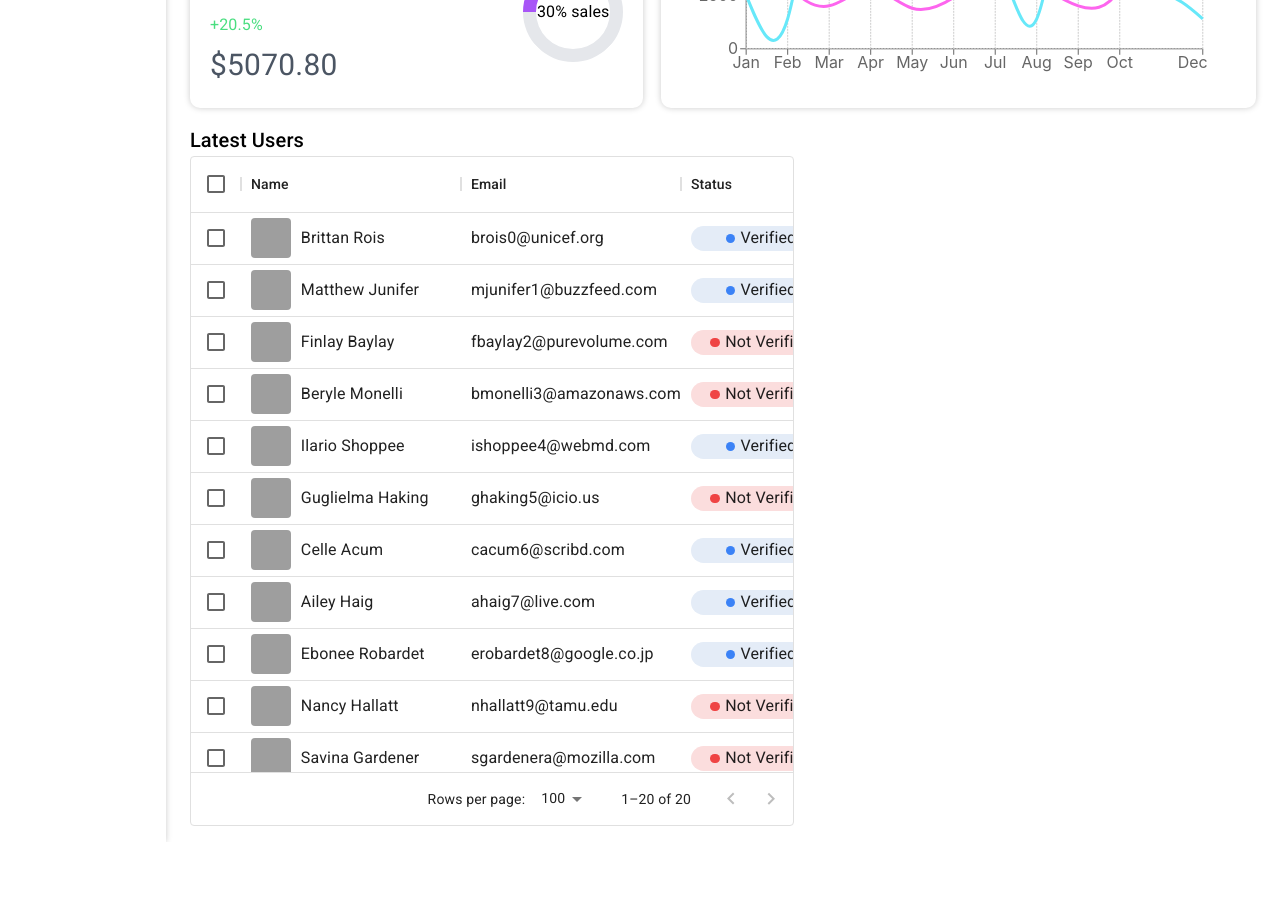
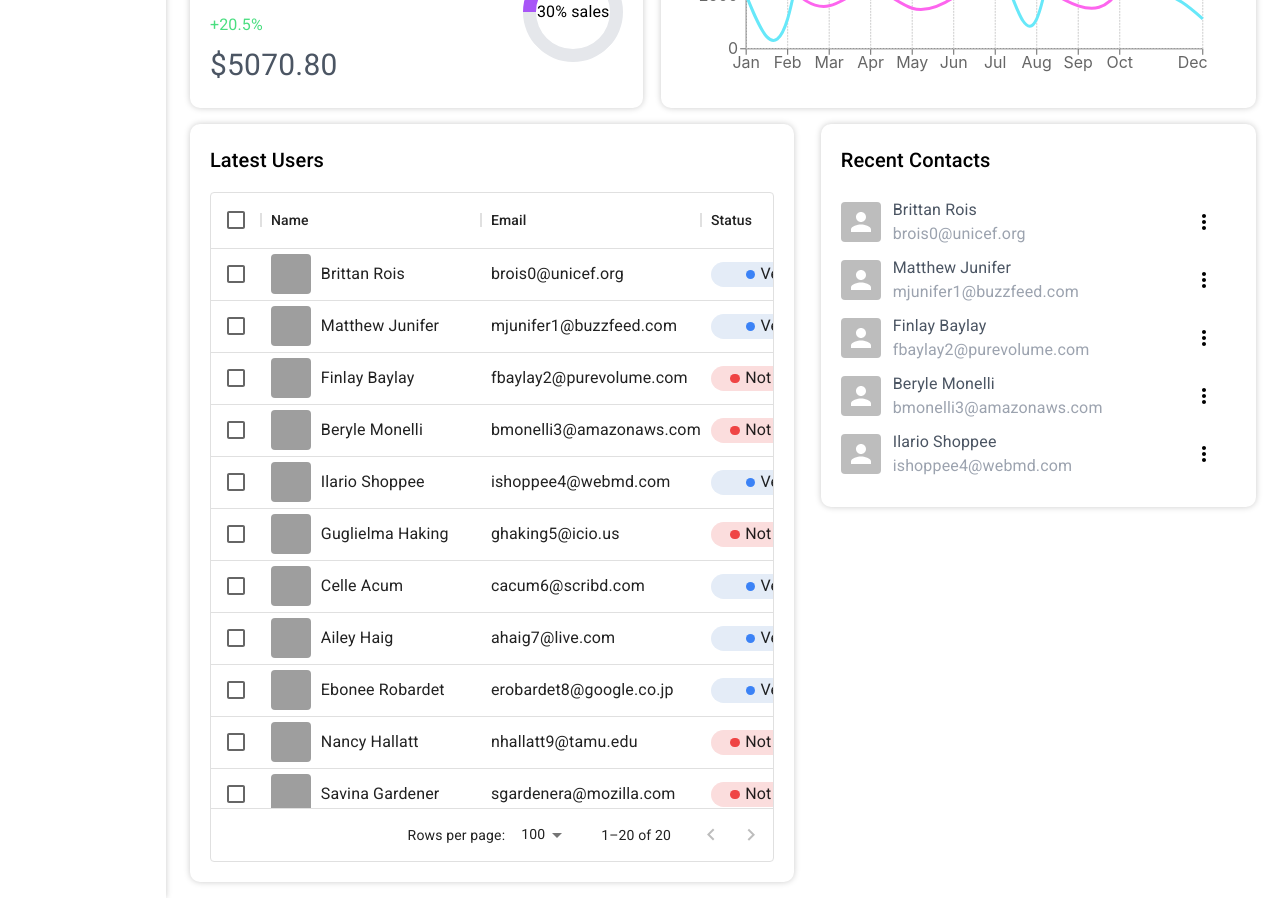
Before and after one commit to ehsanMahmoodi/admin-dashboard, a React (Create React App) app: page / in a window 1280 px wide. Shown: the part 600-1498 px from the top of the page. Before the commit the page ends 1442 px from the top, so only its background shows below. Built offline with nearby package versions, Linux system fonts and the light colour scheme; grey boxes are pictures that could not be loaded.

Commit message:
create recent contact section in home page

```diff
--- /dev/null
+++ b/src/Data/recent-user.json
@@ -0,0 +1,52 @@
+[
+  {
+    "id": 1,
+    "name": "Brittan Rois",
+    "email": "brois0@unicef.org",
+    "location": "Bator",
+    "phone": "+62 745 807 7685",
+    "total_spend": "$557248.44",
+    "total_orders": 24011,
+    "status": "verified"
+  },
+  {
+    "id": 2,
+    "name": "Matthew Junifer",
+    "email": "mjunifer1@buzzfeed.com",
+    "location": "Bromma",
+    "phone": "+46 993 722 3008",
+    "total_spend": "$599864.94",
+    "total_orders": 60195,
+    "status": "verified"
+  },
+  {
+    "id": 3,
+    "name": "Finlay Baylay",
+    "email": "fbaylay2@purevolume.com",
+    "location": "Atalaia",
+    "phone": "+55 232 355 3569",
+    "total_spend": "$171337.47",
+    "total_orders": 96328,
+    "status": "not verified"
+  },
+  {
+    "id": 4,
+    "name": "Beryle Monelli",
+    "email": "bmonelli3@amazonaws.com",
+    "location": "Martingança",
+    "phone": "+351 734 876 8127",
+    "total_spend": "$335862.78",
+    "total_orders": 78768,
+    "status": "not verified"
+  },
+  {
+    "id": 5,
+    "name": "Ilario Shoppee",
+    "email": "ishoppee4@webmd.com",
+    "location": "Lincoln",
+    "phone": "+54 410 442 6083",
+    "total_spend": "$719845.14",
+    "total_orders": 26045,
+    "status": "verified"
+  }
+]
--- /dev/null
+++ b/src/pages/HomePage/Components/RecentContacts/RecentContacts.jsx
@@ -0,0 +1,18 @@
+import {Box, Typography} from "@mui/material";
+import recentUsers from '../../../../Data/recent-user.json'
+import {useStyle} from "./RecentContacts.style";
+import RecentContactsCard from "./RecentContactsCard";
+
+const RecentContacts = ({sectionTitle}) => {
+    // get css style
+    const classes = useStyle()
+    return (<Box className={classes.homeRecentContantsUser}>
+        <Typography variant={'h6'}>{sectionTitle}</Typography>
+        <Box>
+            {recentUsers.map((user) => {
+                return (<RecentContactsCard key={user.id} contactName={user.name} contactMail={user.email}/>)
+            })}
+        </Box>
+    </Box>)
+}
+export default RecentContacts
--- /dev/null
+++ b/src/pages/HomePage/Components/RecentContacts/RecentContacts.style.js
@@ -0,0 +1,9 @@
+import {makeStyles} from "@mui/styles";
+
+export const useStyle = makeStyles({
+    homeRecentContantsUser: {
+        boxShadow: "0 0 6px #cbcbcb", borderRadius: '0.62rem', background: "#fff", padding: '1.25rem', '& h6': {
+            marginBottom: '1.37rem', textTransform: 'capitalize',
+        }
+    },
+})
--- /dev/null
+++ b/src/pages/HomePage/Components/RecentContacts/RecentContactsCard.jsx
@@ -0,0 +1,19 @@
+import {Avatar, Box, Typography} from "@mui/material";
+import {MoreVert} from "@mui/icons-material";
+import {useStyle} from "./RecentContactsCard.style";
+
+const RecentContactCard = ({contactPic, contactName, contactMail}) => {
+    // get css style
+    const classes = useStyle()
+    return (<Box className={classes.recentContantsUserItem}>
+        <Box className={classes.recentContantsUserDetail}>
+            <Avatar variant="rounded" src={(contactPic ? contactPic : '/')}/>
+            <Box className={classes.userAcountDetail}>
+                <Typography>{contactName}</Typography>
+                <Typography>{contactMail}</Typography>
+            </Box>
+        </Box>
+        <MoreVert/>
+    </Box>)
+}
+export default RecentContactCard
--- /dev/null
+++ b/src/pages/HomePage/Components/RecentContacts/RecentContactsCard.style.js
@@ -0,0 +1,19 @@
+import {makeStyles} from "@mui/styles";
+
+export const useStyle = makeStyles({
+    recentContantsUserItem: {
+        display: "flex", justifyContent: "space-between", alignItems: "center", marginBottom: '0.62rem', "& svg": {
+            margin: '0 1.25rem', "&:hover": {
+                cursor: 'pointer'
+            }
+        }
+    }, recentContantsUserDetail: {
+        display: "flex", width: '100%', alignItems: "center", "& p:nth-child(1)": {
+            color: '#4B5563', textTransform: 'capitalize'
+        }, "& p:nth-child(2)": {
+            color: '#9CA3AF'
+        }
+    }, userAcountDetail: {
+        marginLeft: '0.75rem'
+    }
+})
--- a/src/pages/HomePage/HomePage.jsx
+++ b/src/pages/HomePage/HomePage.jsx
@@ -8,6 +8,7 @@ import UserAnalyticLg from "./Components/UserAnalyticLg/UserAnalyticLg";
 import UserAnalyticSm from "./Components/UserAnalyticSm/UserAnalyticSm";
 import UserAnalyticsChart from "./Components/UserAnalyticsChart/UserAnalyticsChart";
 import LatestUsers from "./Components/LatestUsers/LatestUsers";
+import RecentContacts from "./Components/RecentContacts/RecentContacts";
 
 const HomePage = () => {
     // get css style
@@ -53,6 +54,9 @@ const HomePage = () => {
             <Grid item xs={12} md={6} lg={6.8} className={classes.userSectionItem}>
                 <LatestUsers sectionTitle={'latest users'}/>
             </Grid>
+            <Grid item xs={12} md={5.7} lg={4.9}>
+                <RecentContacts sectionTitle={'recent contacts'}/>
+            </Grid>
         </Grid>
         {/*end userActions*/}
     </Container>)
--- a/src/pages/HomePage/HomePage.style.js
+++ b/src/pages/HomePage/HomePage.style.js
@@ -13,5 +13,9 @@ export const useStyle = makeStyles({
         padding: '0.81rem'
     }, analyticSection: {
         marginBottom: '1rem'
+    }, userSectionItem: {
+        boxShadow: "0 0 6px #cbcbcb", borderRadius: '0.62rem', background: "#fff", padding: '1.25rem', "& > div": {
+            marginTop: '1rem'
+        }
     }
 })
```
